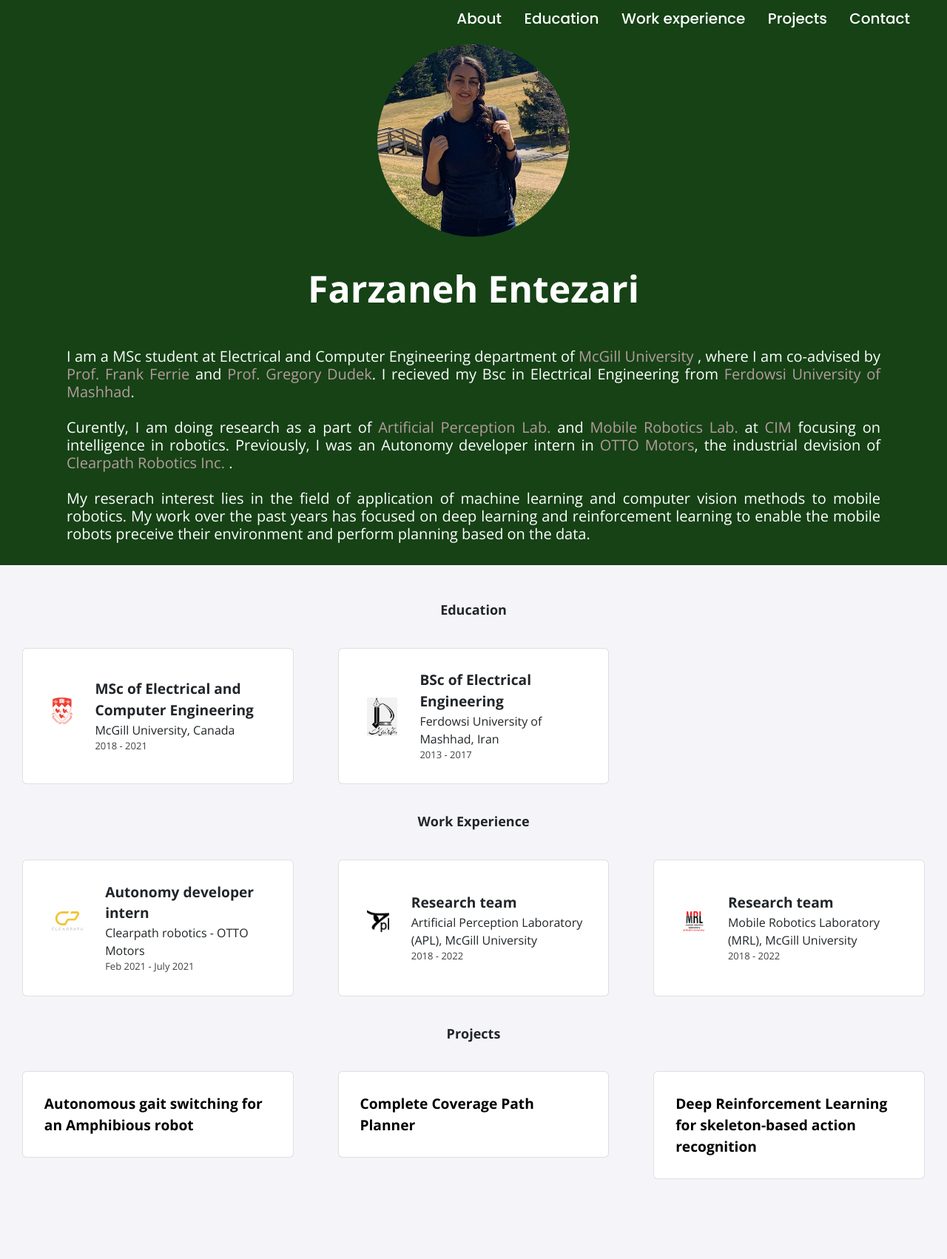
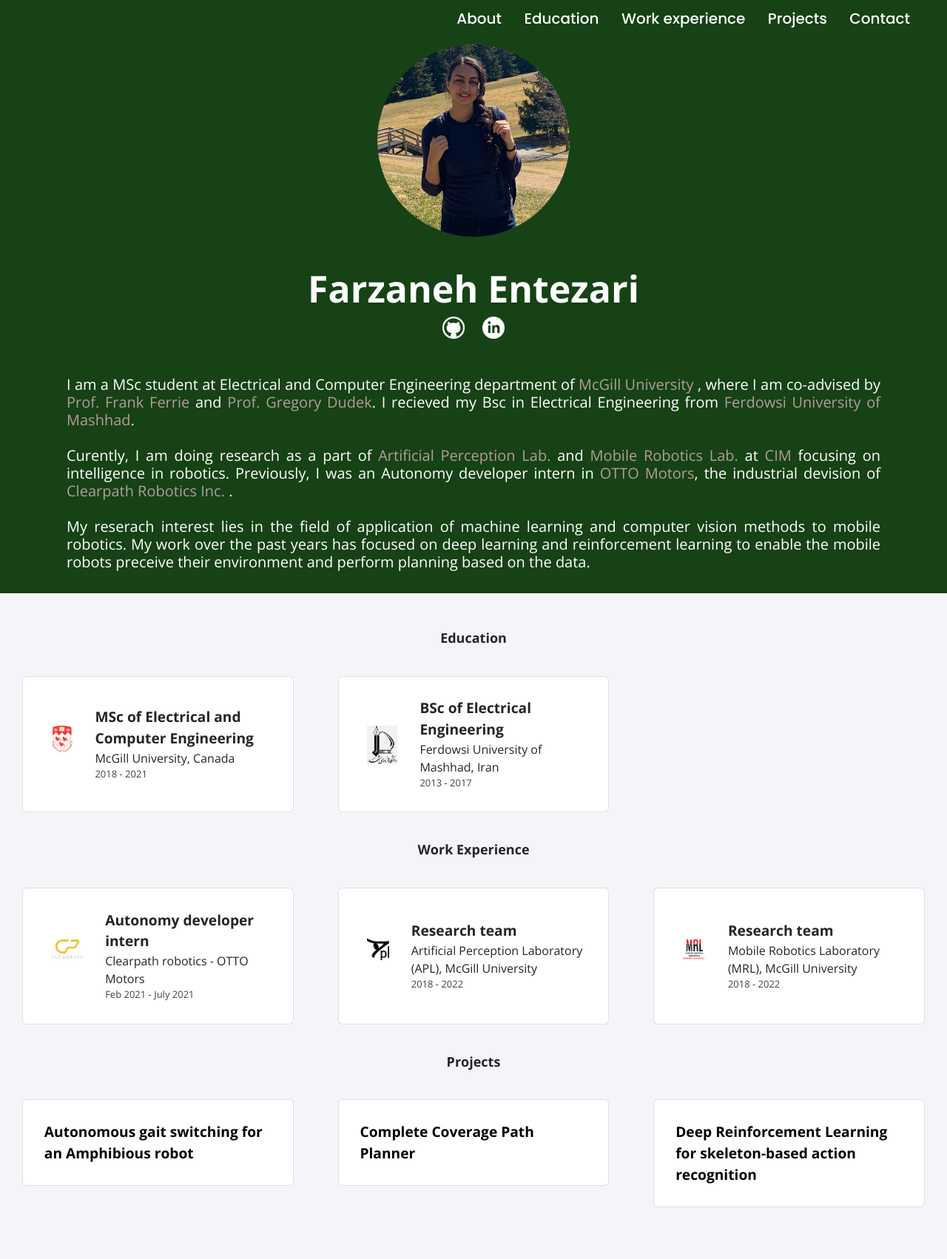
Before and after one commit to FarzanehEntezari/FarzanehEntezari.github.io, a Jekyll site: the page built from index.html, in a window 1280 px wide. Shown: the whole page at 74% size. Built offline with Jekyll 4.4.1, drawn with Linux system fonts in a browser that asks for light colours; nearby versions of some CDN libraries; before the commit the page ends 1664 px from its top, so only the background shows below that.

Commit message:
add external links

```diff
--- a/_includes/profile.html
+++ b/_includes/profile.html
@@ -1,9 +1,20 @@
 <div class="profile" id="Profile-id">
     <div class="left-half">
         <div class="profile-picture">
-            <img src="./assets/img/profile-picture.jpg">
+            <img src="./assets/img/profile-picture.jpg" class="img-profile">
         </div>
         <h1>{{ site.title }}</h1>
+
+        <div class="external-link">
+            <a href="https://www.github.com/FarzanehEntezari">
+                <img src="./assets/img/github-logo.png" class="img-logo"/>
+            </a>
+            &emsp;
+            <a href="https://www.linkedin.com/in/farzaneh-entezari/">
+                <img src="./assets/img/linkedin-logo.png" class="img-logo"/>
+            </a>
+        </div>
+
     </div>
     <div class="right-half">
         <h2>
--- a/_sass/profile.scss
+++ b/_sass/profile.scss
@@ -26,7 +26,7 @@
         color: white;
     }
 
-    img {
+    .img-profile {
         border-radius: 50%;
         max-width: 100%;
         max-height: 100%;
@@ -51,4 +51,15 @@
 
         a {color: rgb(180, 156, 156);}
     }
+
+    .external-link{
+        height: 30px;
+        align-items: center;
+    }
+
+    .img-logo{
+        width: 30px;
+        height: 30px;
+    }
+
 }
```
Also changed, not shown: assets/img/github-logo.png (added), assets/img/linkedin-logo.png (added).
